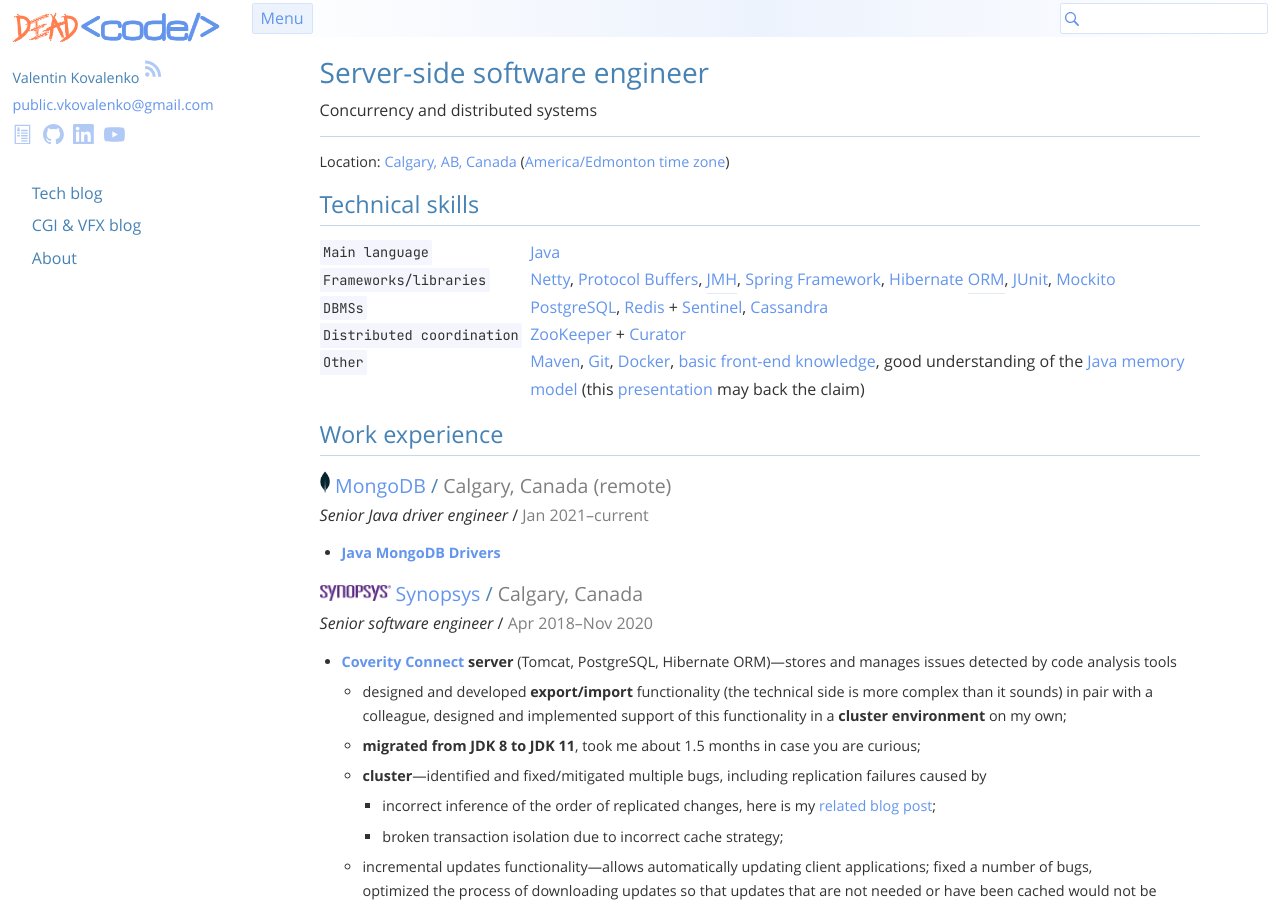
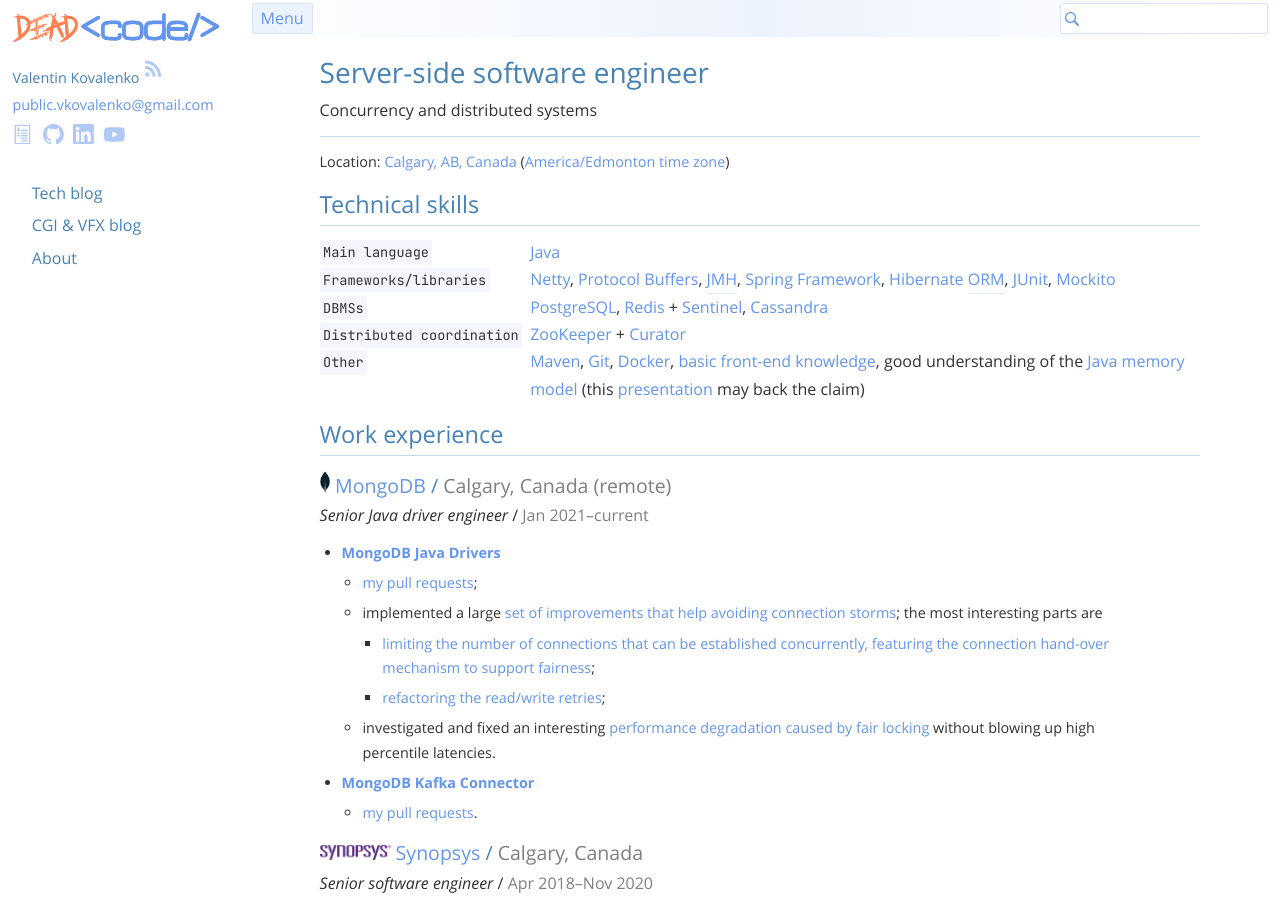
Before and after one commit to stIncMale/stincmale.github.io, a Jekyll site: the page built from resume.markdown, in a window 1280 px wide and 900 px high. Built offline with Jekyll 4.4.1, drawn with Linux system fonts in a browser that asks for light colours.

Commit message:
Update `resume.markdown`

```diff
--- a/resume.markdown
+++ b/resume.markdown
@@ -96,7 +96,18 @@ Concurrency and distributed systems
 </h6>
 _Senior Java driver engineer_ / <span class="resume-insignificant">Jan 2021&ndash;current</span>
 <div class="resume-experience" markdown="1">
-* **[Java MongoDB Drivers](https://docs.mongodb.com/drivers/java-drivers/)**
+* **[MongoDB Java Drivers](https://docs.mongodb.com/drivers/java-drivers/)**
+  * [my pull requests](https://github.com/pulls?q=is%3Apr+author%3AstIncMale+repo%3Amongodb%2Fmongo-java-driver);
+  * implemented a large
+    [set of improvements that help avoiding connection storms](https://jira.mongodb.org/browse/JAVA-3890);
+    the most interesting parts are
+    * [limiting the number of connections that can be established concurrently, featuring the connection hand-over mechanism to support fairness](https://github.com/mongodb/mongo-java-driver/blob/8c68972b6b5278bc42b702b6837236b2c6fedbc2/driver-core/src/main/com/mongodb/internal/connection/DefaultConnectionPool.java#L830-L1118);
+    * [refactoring the read/write retries](https://github.com/mongodb/mongo-java-driver/pull/782);
+  * investigated and fixed an interesting
+    [performance degradation caused by fair locking](https://jira.mongodb.org/browse/JAVA-4452?focusedCommentId=4316187&page=com.atlassian.jira.plugin.system.issuetabpanels%3Acomment-tabpanel#comment-4316187)
+    without blowing up high percentile latencies.
+* **[MongoDB Kafka Connector](https://docs.mongodb.com/kafka-connector/)**
+  * [my pull requests](https://github.com/pulls?q=is%3Apr+author%3AstIncMale+repo%3Amongodb%2Fmongo-kafka).
 </div>
 
 <h6 class="resume-h">
```
